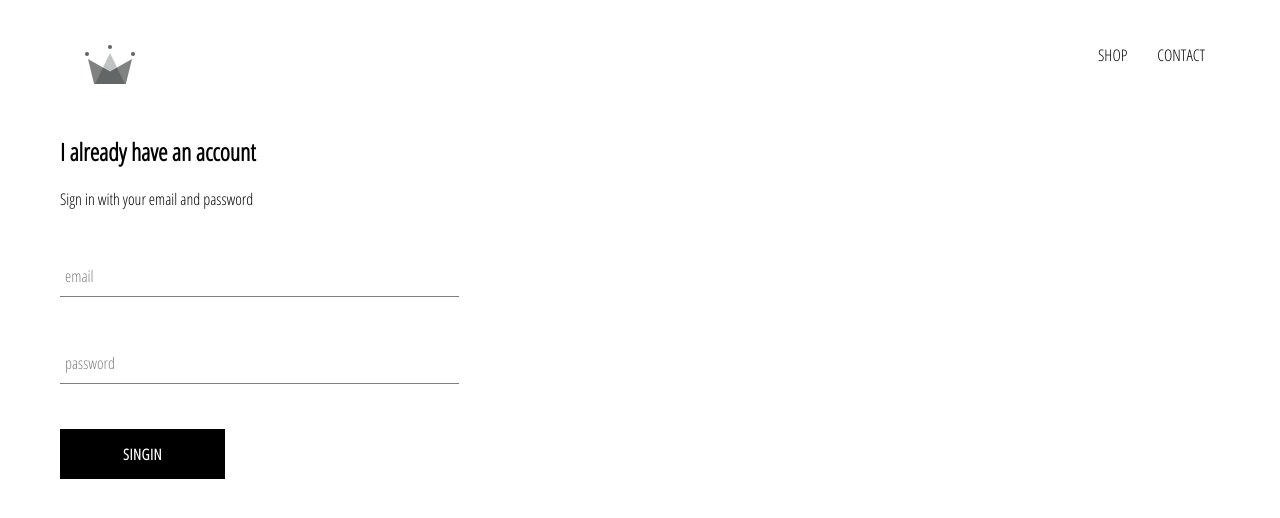
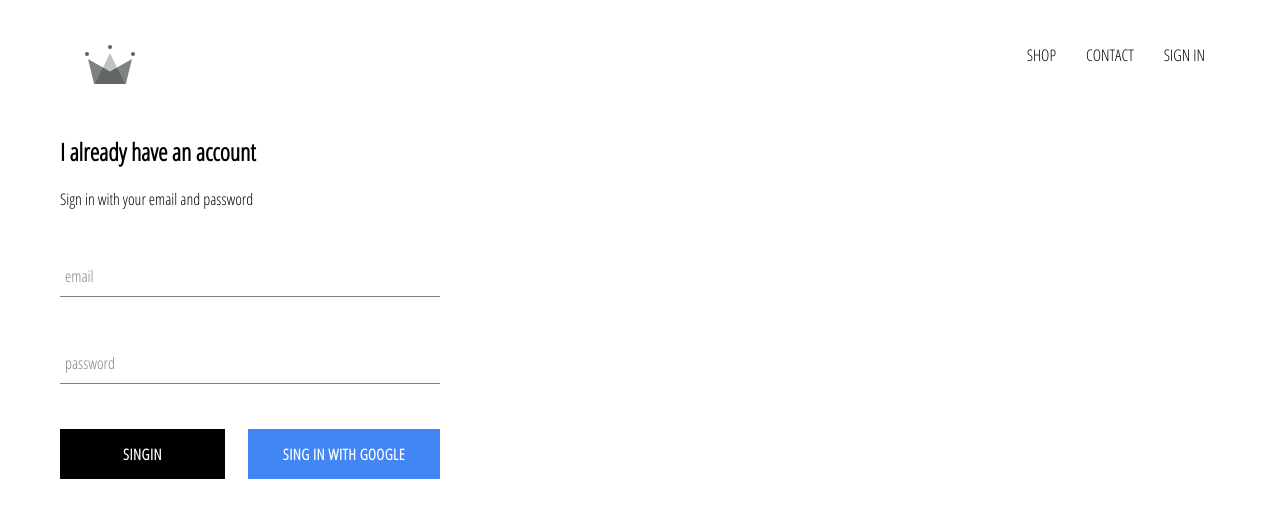
Before and after one commit to Shankhadeep1234/crwn-clothing, a React (Create React App) app: page /signin in a window 1280 px wide. Shown: the top 518 px of the page. Built offline with nearby package versions, Linux system fonts and the light colour scheme; no server answers.

Commit message:
Creating our firebase database and adding the firebase library into our code. Add google sign in and authentication into our application.

```diff
--- a/package.json
+++ b/package.json
@@ -3,6 +3,7 @@
   "version": "0.1.0",
   "private": true,
   "dependencies": {
+    "firebase": "^7.4.0",
     "node-sass": "^4.13.0",
     "react": "^16.12.0",
     "react-dom": "^16.12.0",
--- a/src/App.css
+++ b/src/App.css
@@ -7,3 +7,7 @@ a {
   text-decoration: none;
   color: black;
 }
+
+* {
+  box-sizing: border-box;
+}
--- a/src/App.js
+++ b/src/App.js
@@ -7,11 +7,35 @@ import HomePage from "./pages/homepage/homepage.component";
 import ShopPage from "./pages/shop/shop.component";
 import Header from "./components/header/header.component";
 import SignInAndSignUpPage from "./pages/sign-in-and-sign-up/sign-in-and-sign-up.component";
+import { auth } from "./firebase/firebase.utils";
 
-function App() {
+class App extends React.Component {
+  constructor() {
+    super();
+
+    this.state = {
+      currentUser: null
+    };
+  }
+
+  unsubscribeFromAuth = null;
+
+  componentDidMount() {
+    this.unsubscribeFromAuth = auth.onAuthStateChanged(user => {
+      this.setState({ currentUser: user });
+
+      console.log(user);
+    });
+  }
+
+  componentWillUnmount() {
+    this.unsubscribeFromAuth();
+  }
+
+  render() {
     return (
       <div>
-      <Header />
+        <Header currentUser={this.state.currentUser} />
         <Switch>
           <Route exact path="/" component={HomePage} />
           <Route path="/shop" component={ShopPage} />
@@ -20,5 +44,6 @@ function App() {
       </div>
     );
   }
+}
 
 export default App;
--- a/src/components/custom-button/custom-button.component.jsx
+++ b/src/components/custom-button/custom-button.component.jsx
@@ -1,9 +1,12 @@
 import React from "react";
 
-import "./custom-buttom.styles.scss";
+import "./custom-button.styles.scss";
 
-const CustomButton = ({ children, ...otherProps }) => (
-  <button className="custom-button" {...otherProps}>
+const CustomButton = ({ children, isGoogleSignIn, ...otherProps }) => (
+  <button
+    className={`${isGoogleSignIn ? "google-sign-in" : ""} custom-button`}
+    {...otherProps}
+  >
     {children}
   </button>
 );
--- a/src/components/custom-button/custom-buttom.styles.scss
+++ b/src/components/custom-button/custom-button.styles.scss
@@ -19,4 +19,14 @@
     color: black;
     border: 1px solid black;
   }
+
+  &.google-sign-in {
+    background-color: #4285f4;
+    color: white;
+
+    &:hover {
+      background-color: #357ae8;
+      border: none;
+    }
+  }
 }
--- a/src/components/header/header.component.jsx
+++ b/src/components/header/header.component.jsx
@@ -1,11 +1,13 @@
 import React from "react";
 import { Link } from "react-router-dom";
+
+import { auth } from "../../firebase/firebase.utils";
 
 import { ReactComponent as Logo } from "../../assets/crown.svg";
 
 import "./header.styles.scss";
 
-const Header = () => (
+const Header = ({ currentUser }) => (
   <div className="header">
     <Link className="logo-container" to="/">
       <Logo className="logo" />
@@ -17,6 +19,15 @@ const Header = () => (
       <Link className="option" to="/shop">
         CONTACT
       </Link>
+      {currentUser ? (
+        <div className="option" onClick={() => auth.signOut()}>
+          SIGN OUT
+        </div>
+      ) : (
+        <Link className="option" to="/signin">
+          SIGN IN
+        </Link>
+      )}
     </div>
   </div>
 );
--- a/src/components/header/header.styles.scss
+++ b/src/components/header/header.styles.scss
@@ -20,6 +20,7 @@
 
     .option {
       padding: 10px 15px;
+      cursor: pointer;
     }
   }
 }
--- a/src/components/sign-in/sign-in.component.jsx
+++ b/src/components/sign-in/sign-in.component.jsx
@@ -2,6 +2,9 @@ import React, { Component } from "react";
 
 import FormInput from "../form-input/form-input.component";
 import CustomButton from "../custom-button/custom-button.component";
+
+import { signInWithGoogle } from "../../firebase/firebase.utils";
+
 import "./sign-in.style.scss";
 
 class SingIn extends Component {
@@ -51,7 +54,12 @@ class SingIn extends Component {
             label="password"
             required
           />
-          <CustomButton type="submit">SingIn</CustomButton>
+          <div className="buttons">
+            <CustomButton type="submit">SingIn</CustomButton>
+            <CustomButton onClick={signInWithGoogle} isGoogleSignIn>
+              Sing In With Google
+            </CustomButton>
+          </div>
         </form>
       </div>
     );
--- a/src/components/sign-in/sign-in.style.scss
+++ b/src/components/sign-in/sign-in.style.scss
@@ -1,9 +1,14 @@
 .sign-in {
-  width: 30vw;
+  width: 380px;
   display: flex;
   flex-direction: column;
 
   .title {
     margin: 10px 0;
   }
+
+  .buttons {
+    display: flex;
+    justify-content: space-between;
+  }
 }
--- /dev/null
+++ b/src/firebase/firebase.utils.js
@@ -0,0 +1,24 @@
+import firebase from "firebase/app";
+import "firebase/firestore";
+import "firebase/auth";
+
+const config = {
+  apiKey: "AIzaSyCZc_RTNRaJ6DhAhplUZkiQk0maOLQ260k",
+  authDomain: "crwn-db-6ad33.firebaseapp.com",
+  databaseURL: "https://crwn-db-6ad33.firebaseio.com",
+  projectId: "crwn-db-6ad33",
+  storageBucket: "crwn-db-6ad33.appspot.com",
+  messagingSenderId: "1050903934330",
+  appId: "1:1050903934330:web:4606aee2b60c73360552c3"
+};
+
+firebase.initializeApp(config);
+
+export const auth = firebase.auth();
+export const firestore = firebase.firestore();
+
+const provider = new firebase.auth.GoogleAuthProvider();
+provider.setCustomParameters({ prompt: "select_account" });
+export const signInWithGoogle = () => auth.signInWithPopup(provider);
+
+export default firebase;
```
Also changed, not shown: 1 other file (tests, documents, lock files or other folders). Lines whose indentation alone changed are shown as unchanged.
